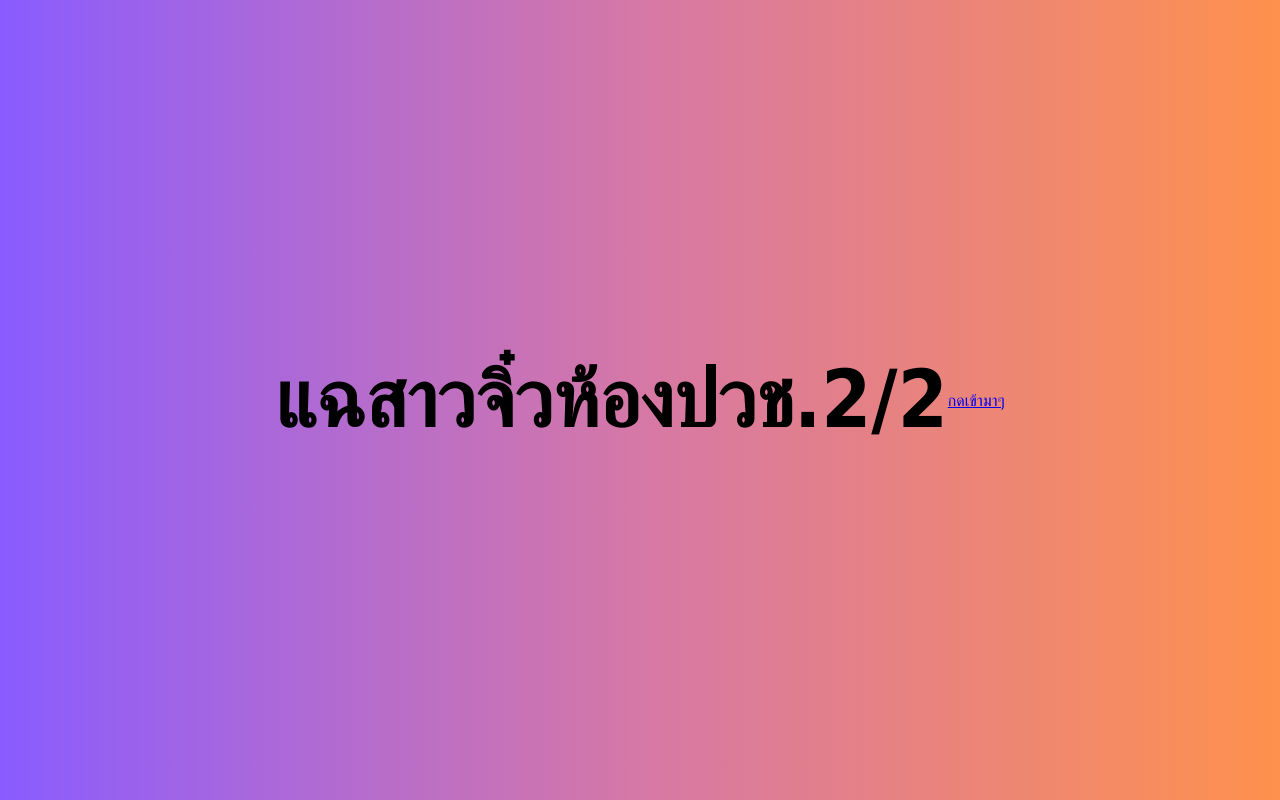
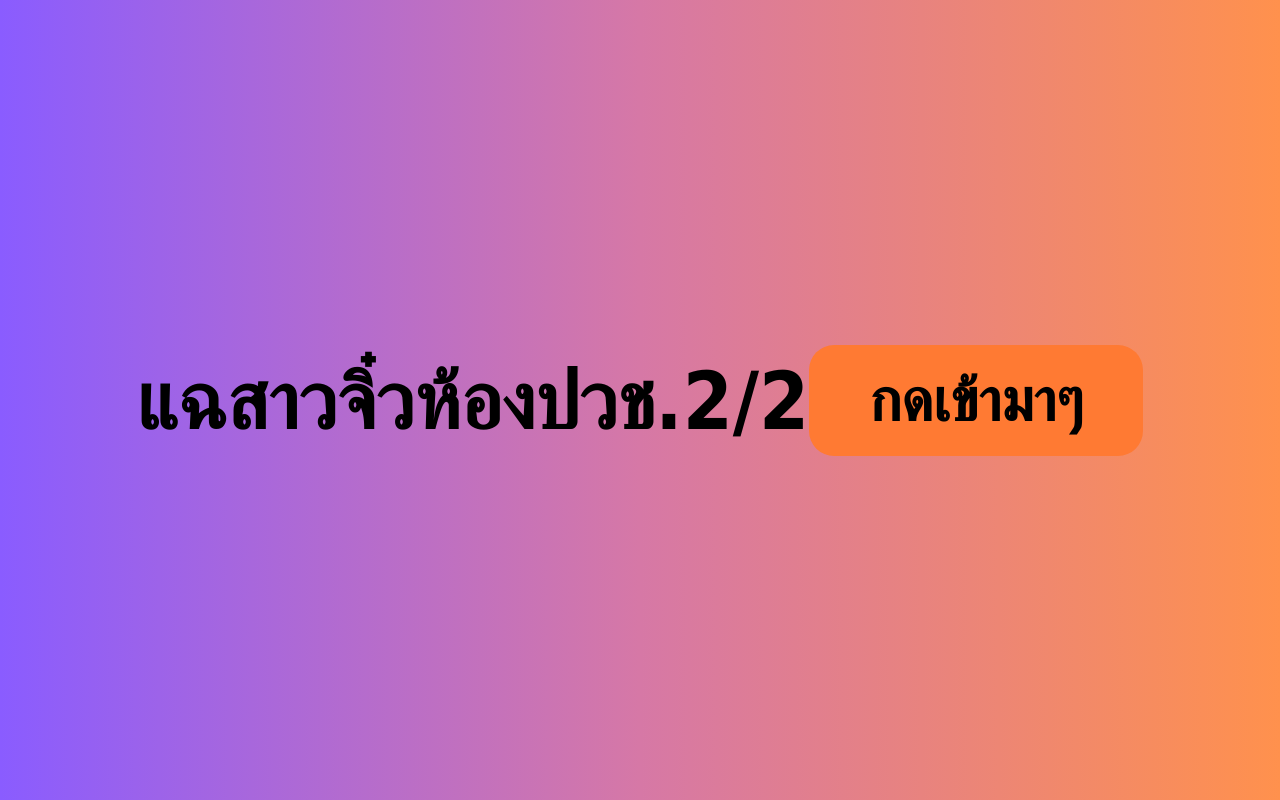
Before and after one commit to Atichat2008/-, a plain HTML site: page index.html in a window 1280 px wide. Drawn offline with Linux system fonts and the light colour scheme.

Commit message:
Update style.css

```diff
--- a/style.css
+++ b/style.css
@@ -8,8 +8,30 @@ body {
   font-family: "Tahoma", "Arial", sans-serif;
 }
 
+.container {
+  text-align: center;
+}
+
 h1 {
   font-size: 80px;
   font-weight: bold;
   color: black;
+  margin-bottom: 50px;
 }
+
+.btn {
+  display: inline-block;
+  padding: 20px 60px;
+  background-color: #ff7a33;
+  color: black;
+  font-size: 60px;
+  font-weight: bold;
+  border-radius: 25px;
+  text-decoration: none;
+  transition: transform 0.2s ease, background-color 0.2s ease;
+}
+
+.btn:hover {
+  transform: scale(1.1);
+  background-color: #ff934d;
+}
```
